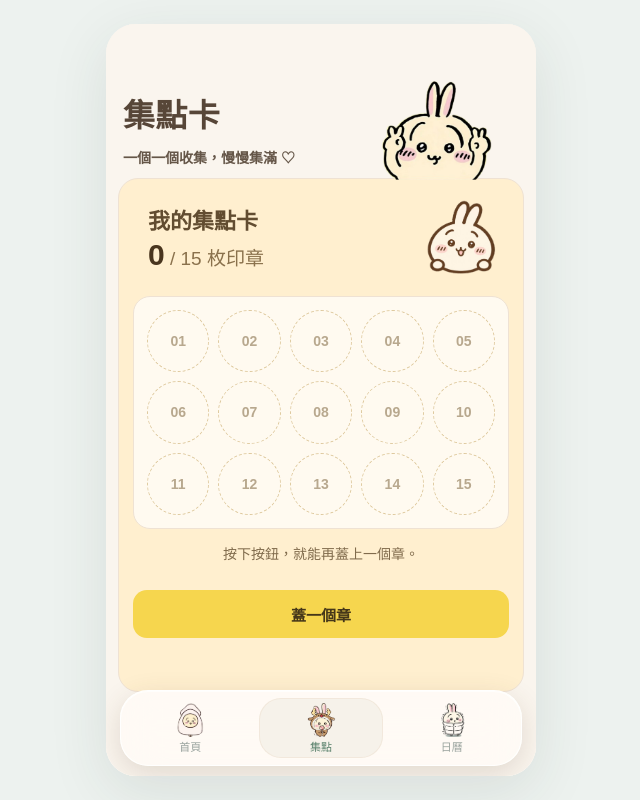
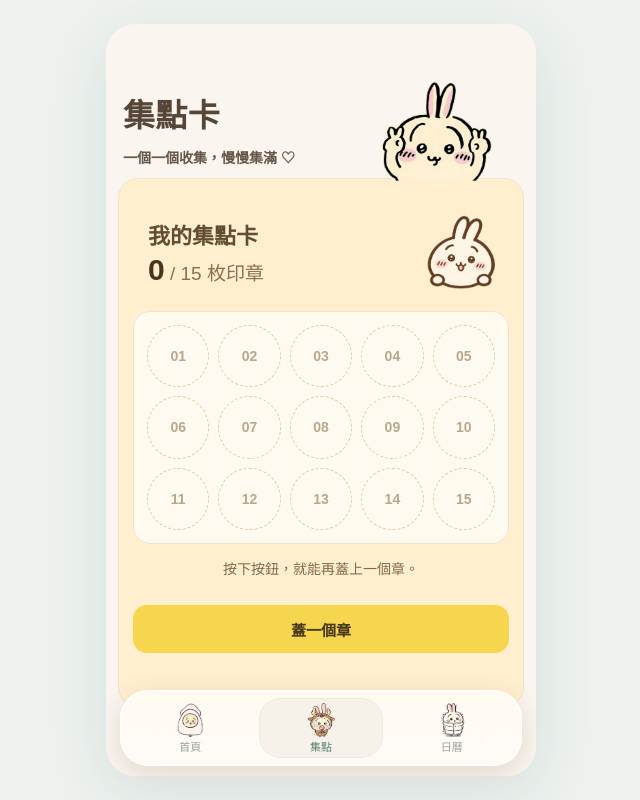
Before and after one commit to Leowei0505/Baby_NoteApp, a Vue app in the folder BabyApp/: page /points in a window 1280 px wide. Shown: the whole page, without its empty margins (319-959 px from the left). Built offline with nearby package versions, Linux system fonts and the light colour scheme; a web font is replaced by a local one.

Commit message:
集點卡頁面排版更新

```diff
--- a/BabyApp/src/views/PointsView.css
+++ b/BabyApp/src/views/PointsView.css
@@ -33,7 +33,7 @@
   height: auto;
   max-height: 104px;
   object-fit: contain;
-  margin-bottom: -4px;
+  margin-bottom: -6px;
   margin-right: 30px;
 }
 
@@ -50,6 +50,7 @@
   display: flex;
   align-items: center;
   justify-content: space-between;
+  margin-top: 15px;
   margin-bottom: 5px;
   margin-left: 15px;
 }
```
